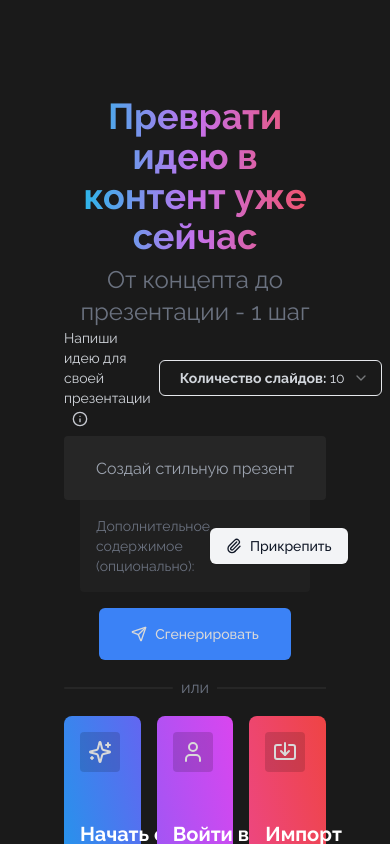
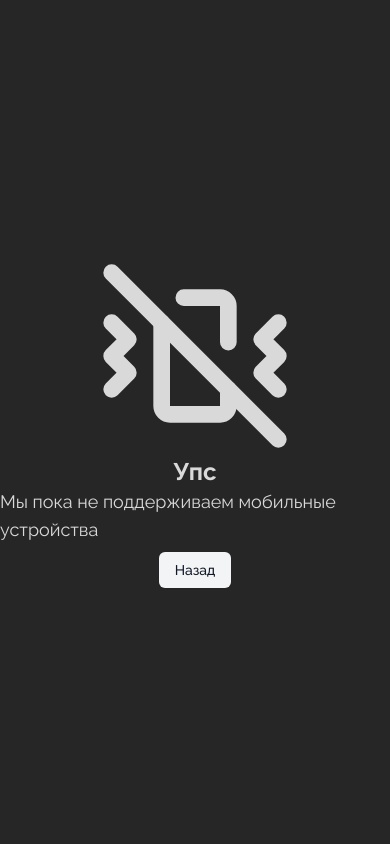
Before and after one commit to gs-gamma-hackaton/app, a Next.js app in the folder frontend/: page /generate in a window 390 px wide. Shown: the top 844 px of the page. Built offline with nearby package versions, Linux system fonts and the light colour scheme.

Commit message:
feat: Добавлено оповещение о невозможности использования на телефоне

```diff
--- a/frontend/src/app/(landing)/generate/page.tsx
+++ b/frontend/src/app/(landing)/generate/page.tsx
@@ -1,4 +1,6 @@
-import { Import, Sparkles, User } from "lucide-react";
+import { Button } from "@/components/ui/button";
+import { Import, Sparkles, User, VibrateOff } from "lucide-react";
+import Link from "next/link";
 import PromptForm from "./components/prompt-form";
 
 export default function Page() {
@@ -51,6 +53,16 @@ export default function Page() {
           </div>
         </button>
       </div>
+      <div className="fixed left-0 top-0 flex h-screen w-screen flex-col items-center justify-center bg-primary md:hidden">
+        <VibrateOff size={200} />
+        <h1 className="text-2xl font-bold">Упс</h1>
+        <h2 className="text-lg">
+          Мы пока не поддерживаем мобильные устройства
+        </h2>
+        <Button asChild variant="secondary" className="mt-2">
+          <Link href="/">Назад</Link>
+        </Button>
+      </div>
     </div>
   );
 }
```
